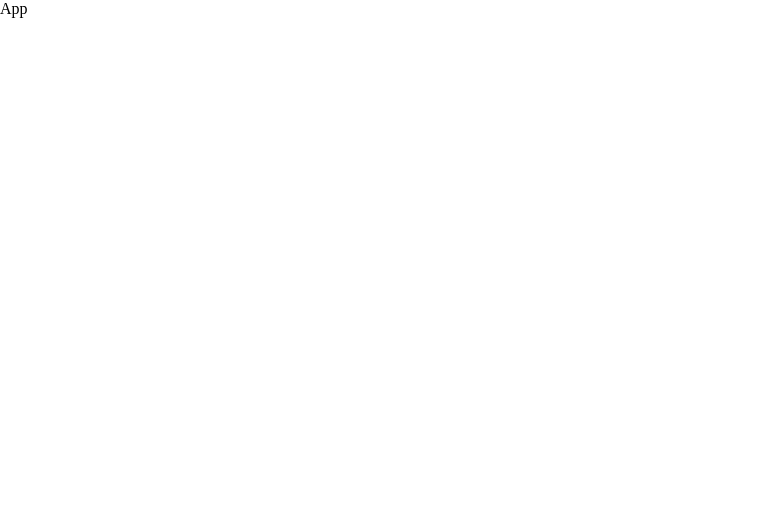
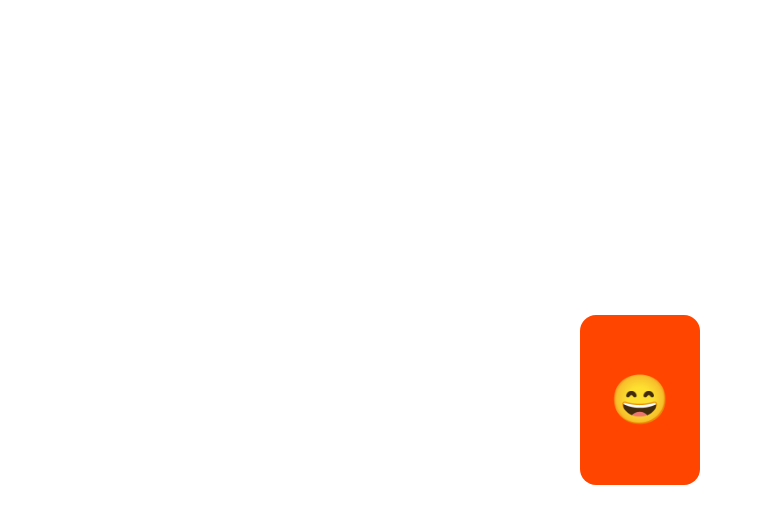
Before and after one commit to guillermoSb/memory-game, a React app: page / in a window 1280 px wide. Shown: the top 524 px of the page, without its empty margins (0-762 px from the left). Built offline with nearby package versions, Linux system fonts and the light colour scheme.

Commit message:
Added Card styling

```diff
--- a/src/components/App.js
+++ b/src/components/App.js
@@ -1,9 +1,12 @@
-import React from 'react'
+import React from "react";
+import Card from "./Card";
 
 function App() {
-    return (
-        <div>App</div>
-    )
+  return (
+    <div className="card-container">
+      <Card content="😄"></Card>
+    </div>
+  );
 }
 
-export default App
+export default App;
--- /dev/null
+++ b/src/components/Card.js
@@ -0,0 +1,9 @@
+import React from 'react'
+
+function Card({ content }) {
+    return (
+        <div className='card'>{content}</div>
+    )
+}
+
+export default Card
--- a/src/index.scss
+++ b/src/index.scss
@@ -2,3 +2,24 @@
   padding: 0px;
   margin: 0px;
 }
+
+.card {
+  background-color: orangered;
+  min-width: 100px;
+  min-height: 150px;
+
+  border-radius: 1rem;
+  padding: 10px;
+  font-size: 3rem;
+
+  display: flex;
+  align-items: center;
+  justify-content: center;
+}
+
+.card-container {
+  display: flex;
+  align-items: center;
+  justify-content: center;
+  height: 100vh;
+}
```
Also changed, not shown: 1 other file (tests, documents, lock files or other folders).
